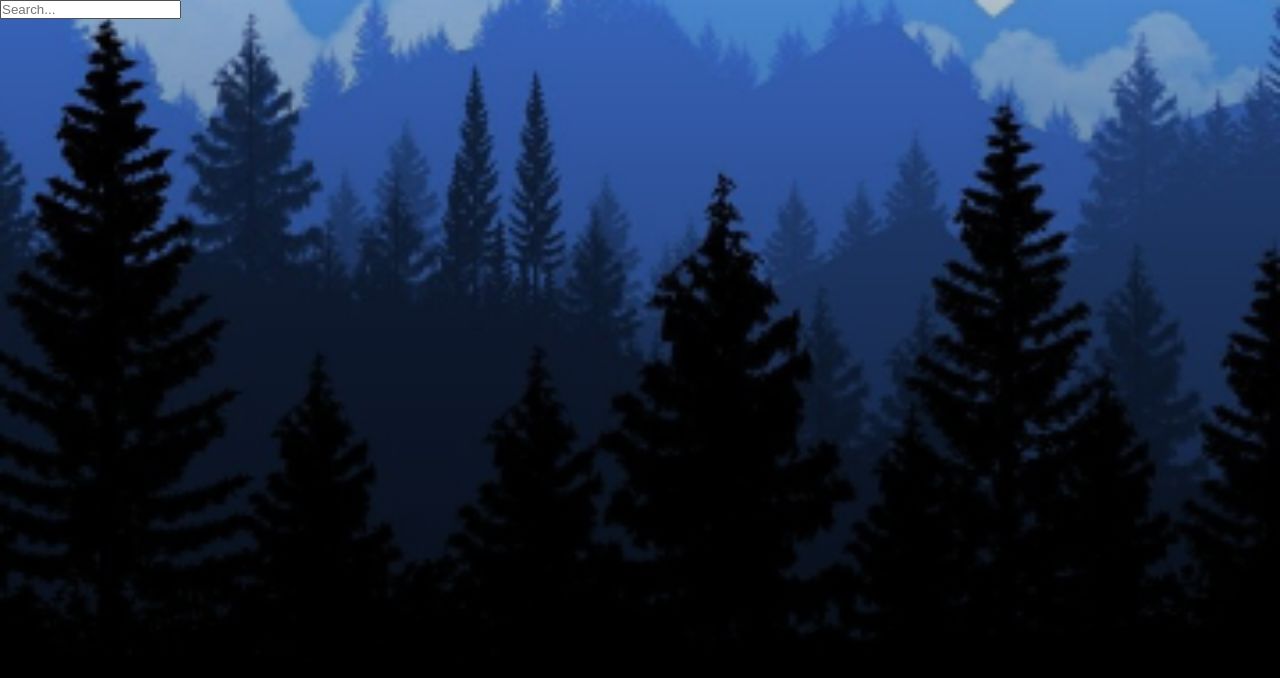
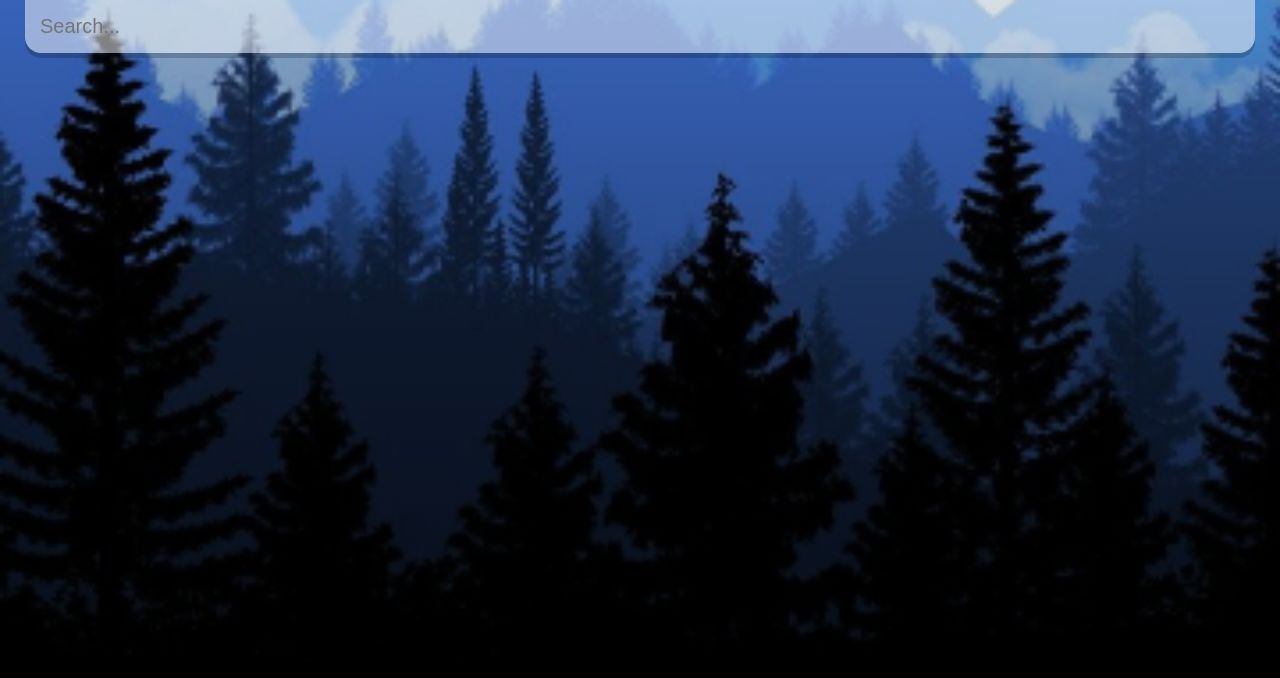
Before and after one commit to FlashOTFR/weather-app, a React (Create React App) app: page / in a window 1280 px wide. Shown: the top 678 px of the page. Built offline with nearby package versions, Linux system fonts and the light colour scheme.

Commit message:
added styling to search bar.  added css animations.

```diff
--- a/src/index.css
+++ b/src/index.css
@@ -12,7 +12,7 @@
   background-image: url('./assets/cold-bg.jpg');
   background-size: cover;
   background-position: bottom;
-  transition: 0.4 ease-out;
+  transition: 0.4s ease-out;
 }
 
 .app.warm {
@@ -22,4 +22,33 @@
 main {
   min-height: 100vh;
   background-image: linear-gradient(to bottom, rgba(0, 0, 0, 0.2), rgba(0, 0, 0, 0.75));
+  padding: 25px;
 }
+
+.search-box {
+  width: 100%;
+  margin: 0 0 75px;
+}
+
+.search-box .search-bar {
+  display: block;
+  width: 100%;
+  padding: 15px;
+  appearance: none;
+  background: none;
+  border: none;
+  outline: none;
+
+  background-color: rgba(255, 255, 255, 0.5);
+  border-radius: 0px 0px 16px 16px;
+  margin-top: -25px;
+  box-shadow: 0px 5px rgba(0, 0, 0 ,0.2);
+
+  color: #313131;
+  font-size: 20px;
+  transition: 0.4s ease;
+}
+
+.search-box .search-bar:focus {
+  background-color: rgba(255, 255, 255, 0.75);
+}
```
